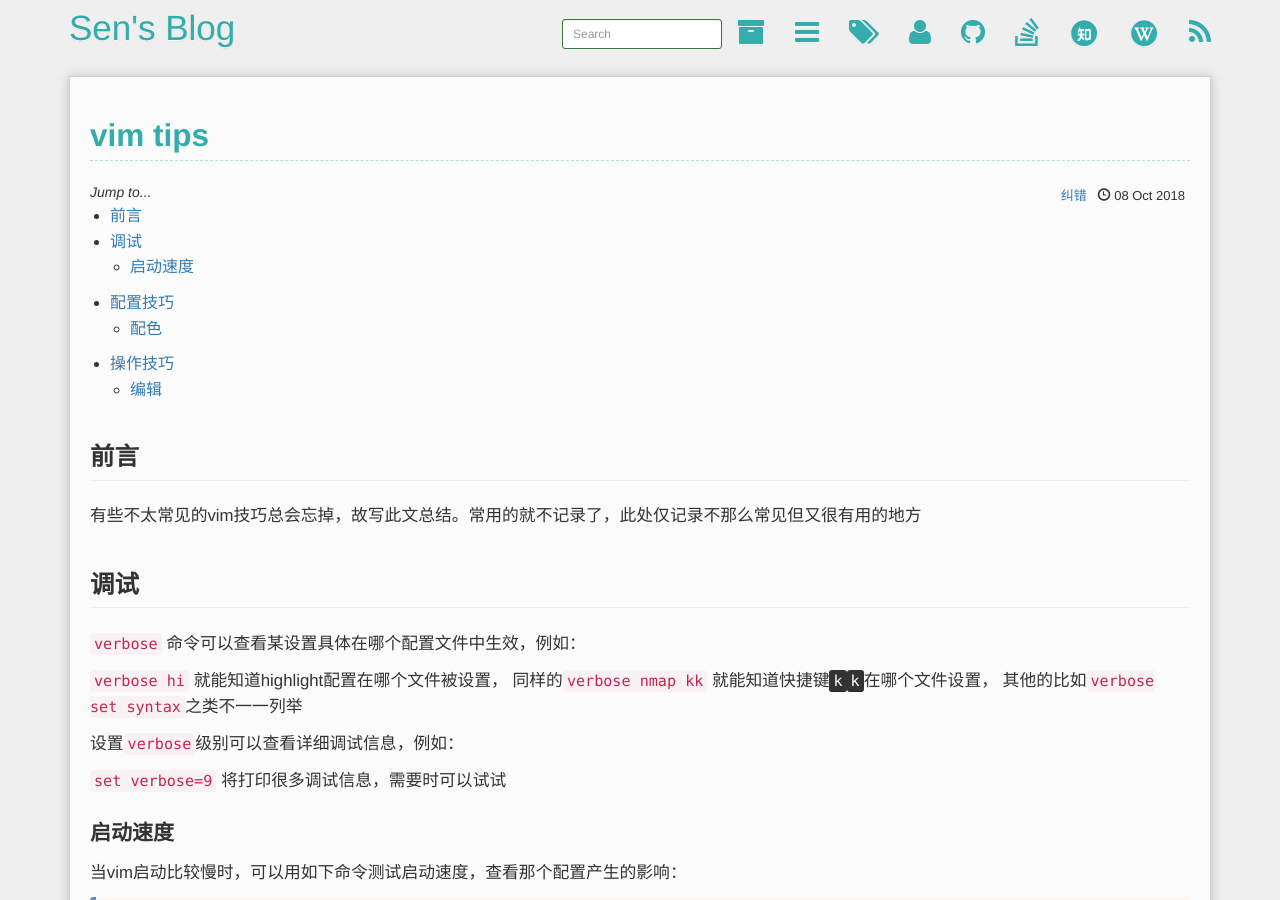
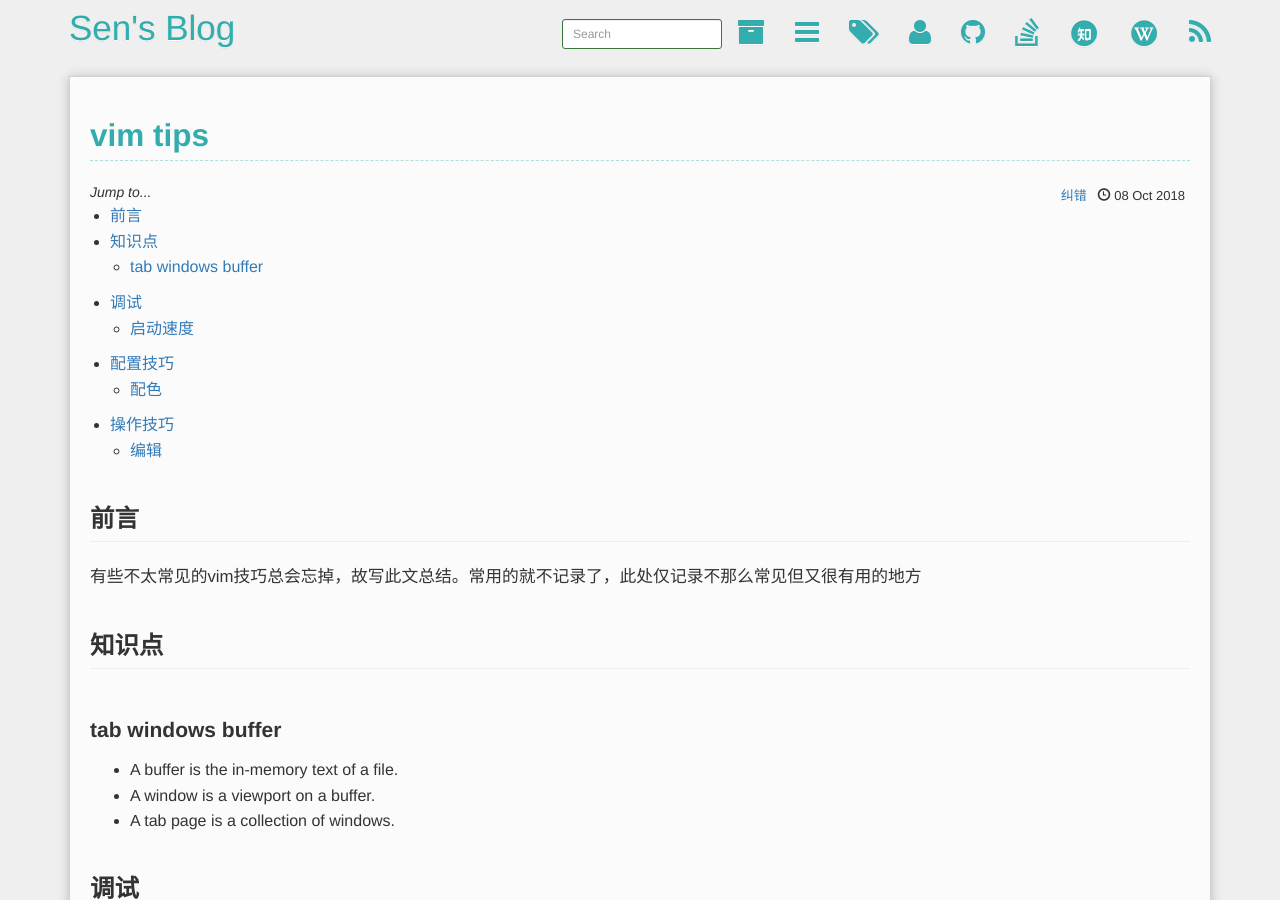
Before and after one commit to SenZhangAI/senzhangai.github.com, a Jekyll site: the page built from _posts/2018-10-08-vim-tips.md, in a window 1280 px wide and 900 px high. Built offline with Jekyll 4.4.1, drawn with Linux system fonts in a browser that asks for light colours; comment, search, counter and statistics services are not loaded.

Commit message:
vim tips

```diff
--- a/_posts/2018-10-08-vim-tips.md
+++ b/_posts/2018-10-08-vim-tips.md
@@ -9,6 +9,14 @@ tags: [vim, tips]
 
 ## 前言
 有些不太常见的vim技巧总会忘掉，故写此文总结。常用的就不记录了，此处仅记录不那么常见但又很有用的地方
+
+## 知识点
+
+### tab windows buffer
+
+* A buffer is the in-memory text of a file.
+* A window is a viewport on a buffer.
+* A tab page is a collection of windows.
 
 ## 调试
 
```
